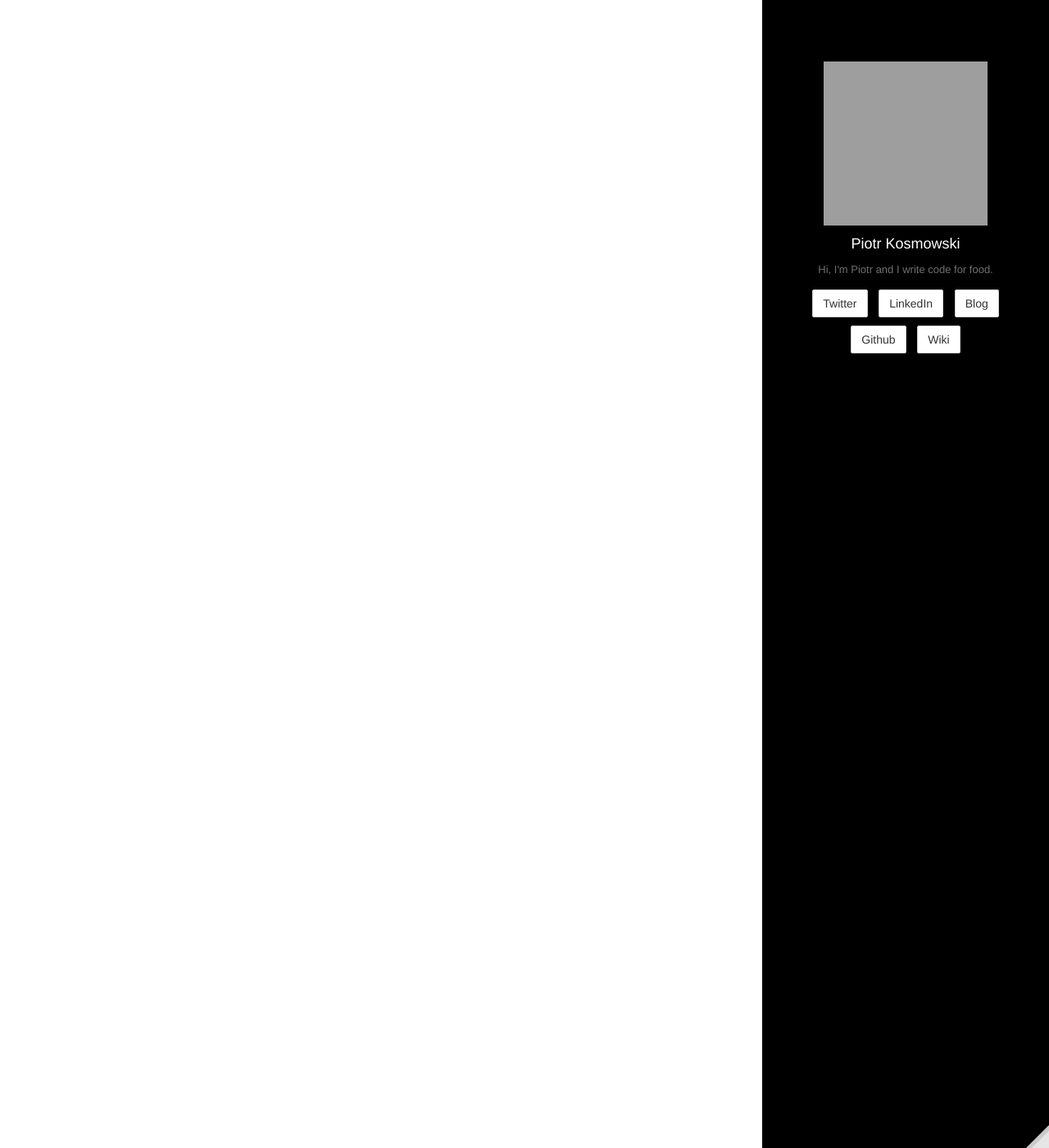
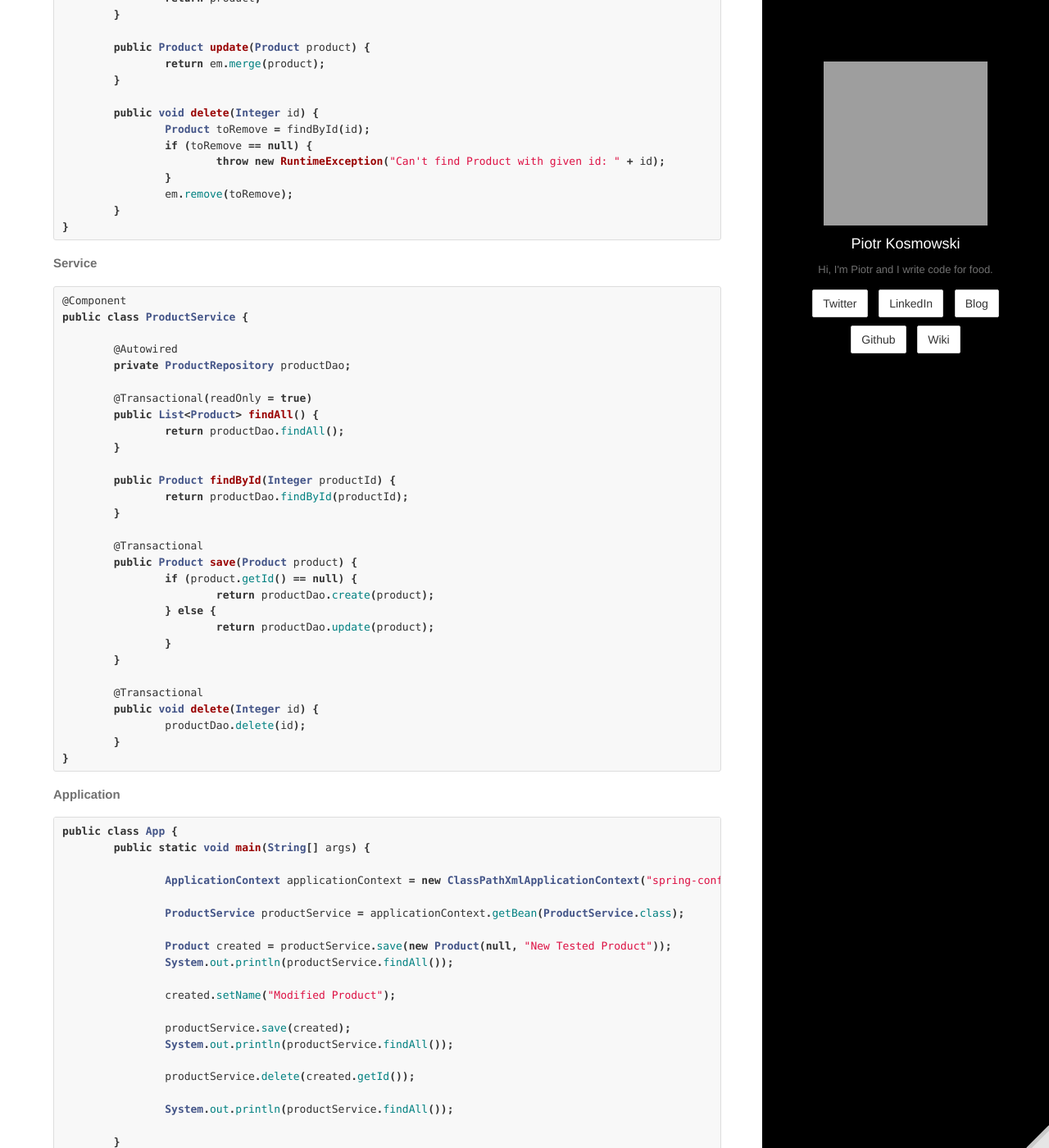
Before and after one commit to kospiotr/kospiotr.github.io, a Jekyll site: the page built from wiki/spring-data.md, in a window 1280 px wide and 1400 px high, scrolled down 5991 px. Shown: the whole window at 82% size. Built offline with Jekyll 4.4.1, drawn with Linux system fonts in a browser that asks for light colours; Markdown is read by kramdown in place of the engine named in the settings; some of the changed text lies outside the part shown; grey boxes are pictures that could not be loaded.

Commit message:
Update wiki

````diff
--- a/wiki/spring-data.md
+++ b/wiki/spring-data.md
@@ -84,7 +84,9 @@
 <tx:annotation-driven transaction-manager="transactionManager" />
 ```
 
-**Option 1: Configure EntityManager without persistence.xml**
+**Configure EntityManager**
+
+Option 1: without ```persistence.xml``` :
 
 ```xml
 <bean id="entityManagerFactory" class="org.springframework.orm.jpa.LocalContainerEntityManagerFactoryBean">
@@ -94,12 +96,12 @@
             <property name="showSql" value="true" />
         </bean>
     </property>
-    <property name"packagesToScan value="io.github.kospiotr.model"/>
+    <property name="packagesToScan" value="io.github.kospiotr.model"/>
     <property name="dataSource" ref="dataSource"/>
 </bean>
 ```
 
-**Option 2: Configure EntityManager with persistence.xml**
+Option 2: with ```persistence.xml``` :
 
 ```xml
 <bean id="entityManagerFactory" class="org.springframework.orm.jpa.LocalContainerEntityManagerFactoryBean">
@@ -176,25 +174,54 @@
 
 }
 ```
-# Pure JPA CRUD example
+
+## Database schema
+
+No need if ```hibernate.hbm2ddl.auto='create-drop'```.
+
+```sql
+CREATE TABLE `Product` (
+  `id` int(11) unsigned NOT NULL,
+  `name` varchar(20) DEFAULT NULL,
+  PRIMARY KEY (`id`)
+) ENGINE=InnoDB DEFAULT CHARSET=utf8;
+```
+
+# Pure JPA
 
 **DAO**
 
 ```java
 @Component
-public class ProductDao {
+public class ProductRepository {
 
-    @PersistenceContext
-    private EntityManager em;
+	@PersistenceContext
+	private EntityManager em;
 
-    public void persist(Product product) {
-        em.persist(product);
-    }
+	public Product findById(Integer productId) {
+		return em.find(Product.class, productId);
+	}
 
-    public List<Product> findAll() {
-        return em.createQuery("SELECT p FROM Product p").getResultList();
-    }
+	public List<Product> findAll() {
+		return em.createQuery("SELECT p FROM Product p").getResultList();
+	}
 
+	public Product create(Product product) {
+		em.persist(product);
+		return product;
+	}
+
+	public Product update(Product product) {
+		return em.merge(product);
+	}
+
+	public void delete(Integer id) {
+		Product toRemove = findById(id);
+		if (toRemove == null) {
+			throw new RuntimeException("Can't find Product with given id: " + id);
+		}
+		em.remove(toRemove);
+	}
 }
 ```
 
@@ -204,26 +231,136 @@
 @Component
 public class ProductService {
 
-    @Autowired
-    private ProductDao productDao;
+	@Autowired
+	private ProductRepository productDao;
 
-    @Transactional
-    public void add(Product product) {
-        productDao.persist(product);
-    }
+	@Transactional(readOnly = true)
+	public List<Product> findAll() {
+		return productDao.findAll();
+	}
 
-    @Transactional
-    public void addAll(Collection<Product> products) {
-        for (Product product : products) {
-            productDao.persist(product);
-        }
-    }
+	public Product findById(Integer productId) {
+		return productDao.findById(productId);
+	}
 
-    @Transactional(readOnly = true)
-    public List<Product> listAll() {
-        return productDao.findAll();
+	@Transactional
+	public Product save(Product product) {
+		if (product.getId() == null) {
+			return productDao.create(product);
+		} else {
+			return productDao.update(product);
+		}
+	}
 
-    }
-
+	@Transactional
+	public void delete(Integer id) {
+		productDao.delete(id);
+	}
 }
 ```
+
+# Spring Data
+
+**What is it for?**
+
+Simplify JPA access by removing boilerplate code and introduce higher level of abstraction. Thanks to Spring Data we can focus on business value.
+
+**Dependency**
+
+
+
+**DAO**
+
+```java
+@Component
+public class ProductRepository {
+
+	@PersistenceContext
+	private EntityManager em;
+
+	public Product findById(Integer productId) {
+		return em.find(Product.class, productId);
+	}
+
+	public List<Product> findAll() {
+		return em.createQuery("SELECT p FROM Product p").getResultList();
+	}
+
+	public Product create(Product product) {
+		em.persist(product);
+		return product;
+	}
+
+	public Product update(Product product) {
+		return em.merge(product);
+	}
+
+	public void delete(Integer id) {
+		Product toRemove = findById(id);
+		if (toRemove == null) {
+			throw new RuntimeException("Can't find Product with given id: " + id);
+		}
+		em.remove(toRemove);
+	}
+}
+```
+
+**Service**
+
+```java
+@Component
+public class ProductService {
+
+	@Autowired
+	private ProductRepository productDao;
+
+	@Transactional(readOnly = true)
+	public List<Product> findAll() {
+		return productDao.findAll();
+	}
+
+	public Product findById(Integer productId) {
+		return productDao.findById(productId);
+	}
+
+	@Transactional
+	public Product save(Product product) {
+		if (product.getId() == null) {
+			return productDao.create(product);
+		} else {
+			return productDao.update(product);
+		}
+	}
+
+	@Transactional
+	public void delete(Integer id) {
+		productDao.delete(id);
+	}
+}
+```
+
+**Application**
+
+```java
+public class App {
+	public static void main(String[] args) {
+
+		ApplicationContext applicationContext = new ClassPathXmlApplicationContext("spring-configuration.xml");
+
+		ProductService productService = applicationContext.getBean(ProductService.class);
+
+		Product created = productService.save(new Product(null, "New Tested Product"));
+		System.out.println(productService.findAll());
+
+		created.setName("Modified Product");
+
+		productService.save(created);
+		System.out.println(productService.findAll());
+
+		productService.delete(created.getId());
+
+		System.out.println(productService.findAll());
+
+	}
+}
+```
````
Also changed, not shown: other parts of wiki/spring-data.md (+0 -4 lines), wiki/spring-jdbc.md (+68 -66 lines).
